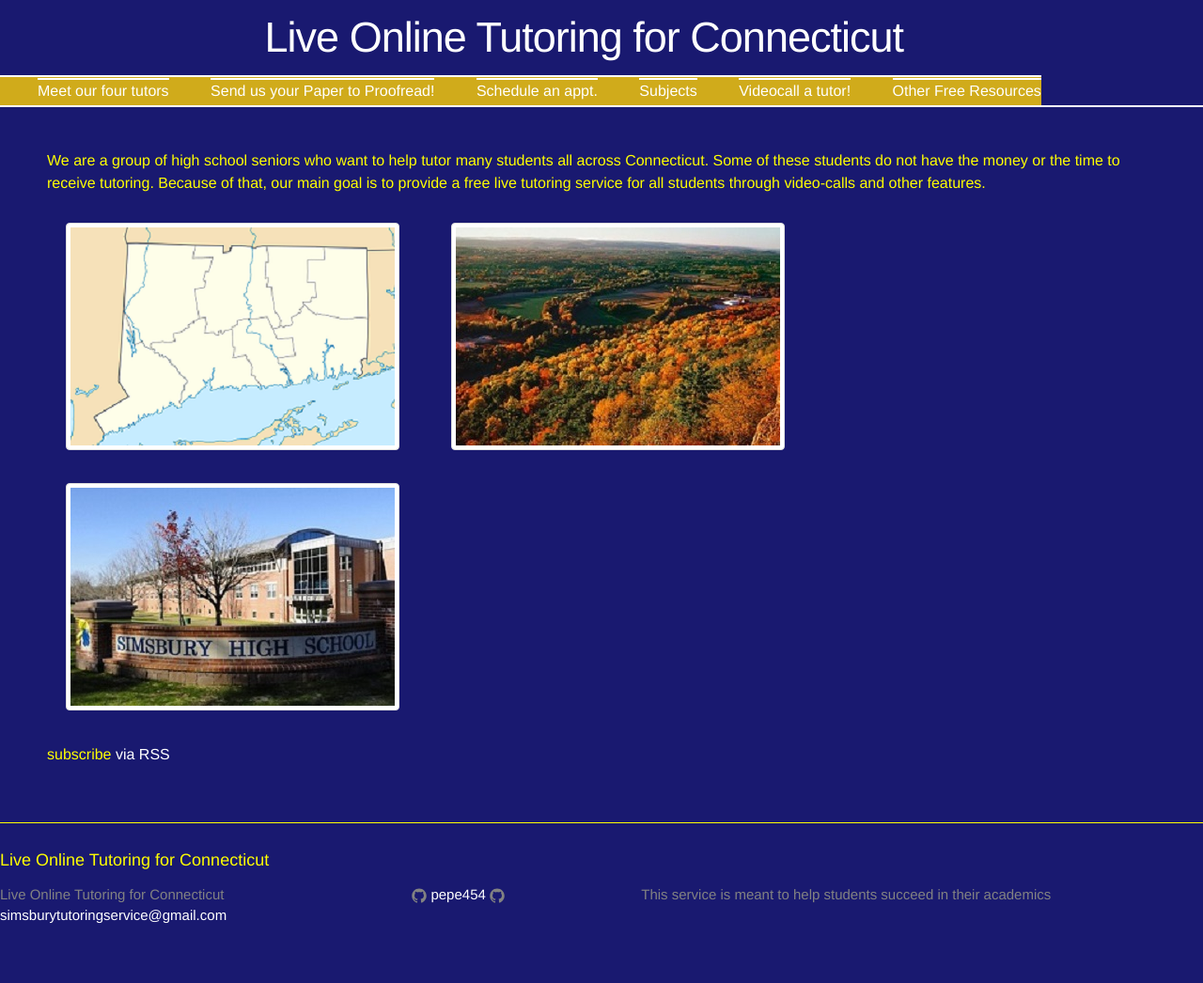
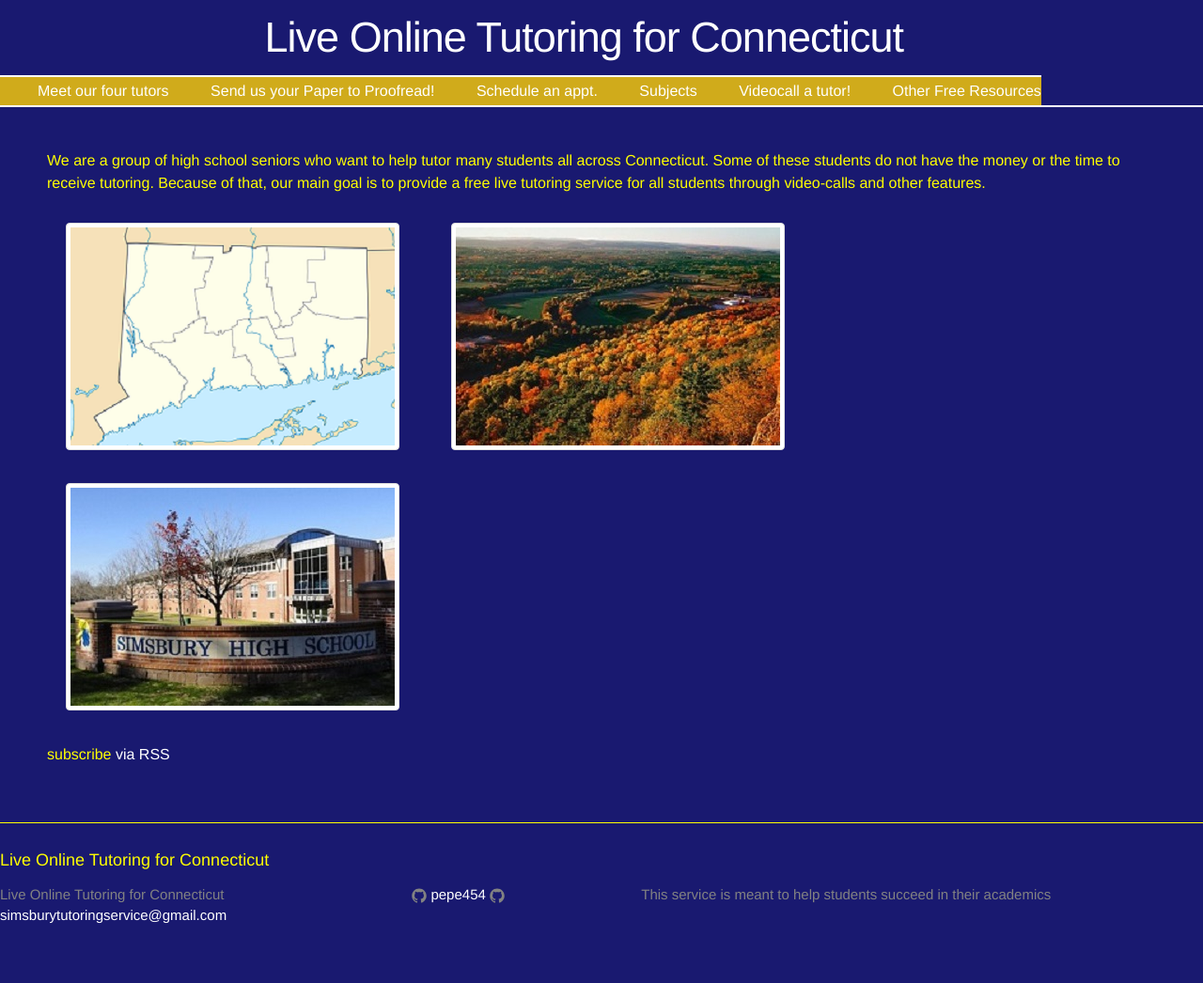
Before and after one commit to pepe454/pepe454.github.io, a Jekyll site: the page built from index.html, in a window 1280 px wide. Shown: the whole page at 94% size. Built offline with Jekyll 4.4.1, drawn with Linux system fonts in a browser that asks for light colours; the list of posts is cut into pages by our own code.

Commit message:
Update _layout.scss

```diff
--- a/_sass/_layout.scss
+++ b/_sass/_layout.scss
@@ -38,10 +38,6 @@
 
 
     .page-link {
-        display: inline-block;
-        text-align: center;
-        background-color: #d0ab1b;
-        border-top: 2px solid white;
         margin-left: 40px;
         color: white;
         line-height: $base-line-height;
```
